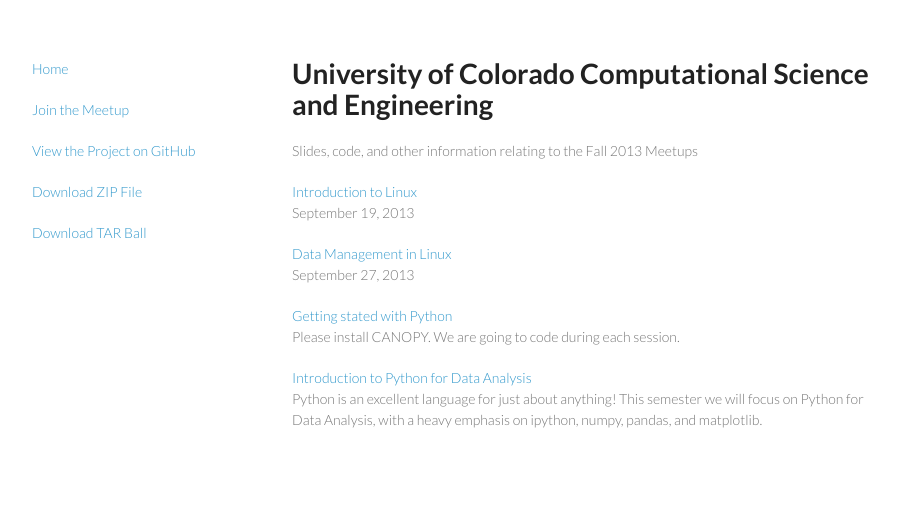
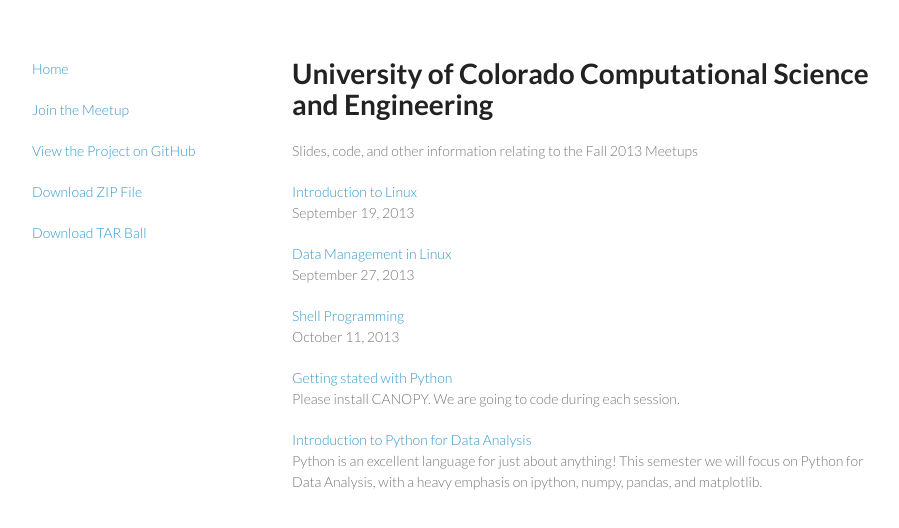
Before and after one commit to vijayv/Meetup-Fall-2013, a plain HTML site: page index.html in a window 1280 px wide. Shown: the whole page, without its empty margins (178-1077 px from the left). Drawn offline with Linux system fonts and the light colour scheme.

Commit message:
adding linux3 pdf

```diff
--- a/index.html
+++ b/index.html
@@ -36,6 +36,10 @@
     <br> September 27, 2013
     </p>
 
+    <p><a href="pdfs/Linuxclass-3.pdf">Shell Programming</a>
+    <br> October 11, 2013
+    </p>
+
     <p><a href="python/getting_started.html">Getting stated with Python</a>
     <br> Please install CANOPY.  We are going to code during each session.
     </p>
```
Also changed, not shown: 1 other file.
